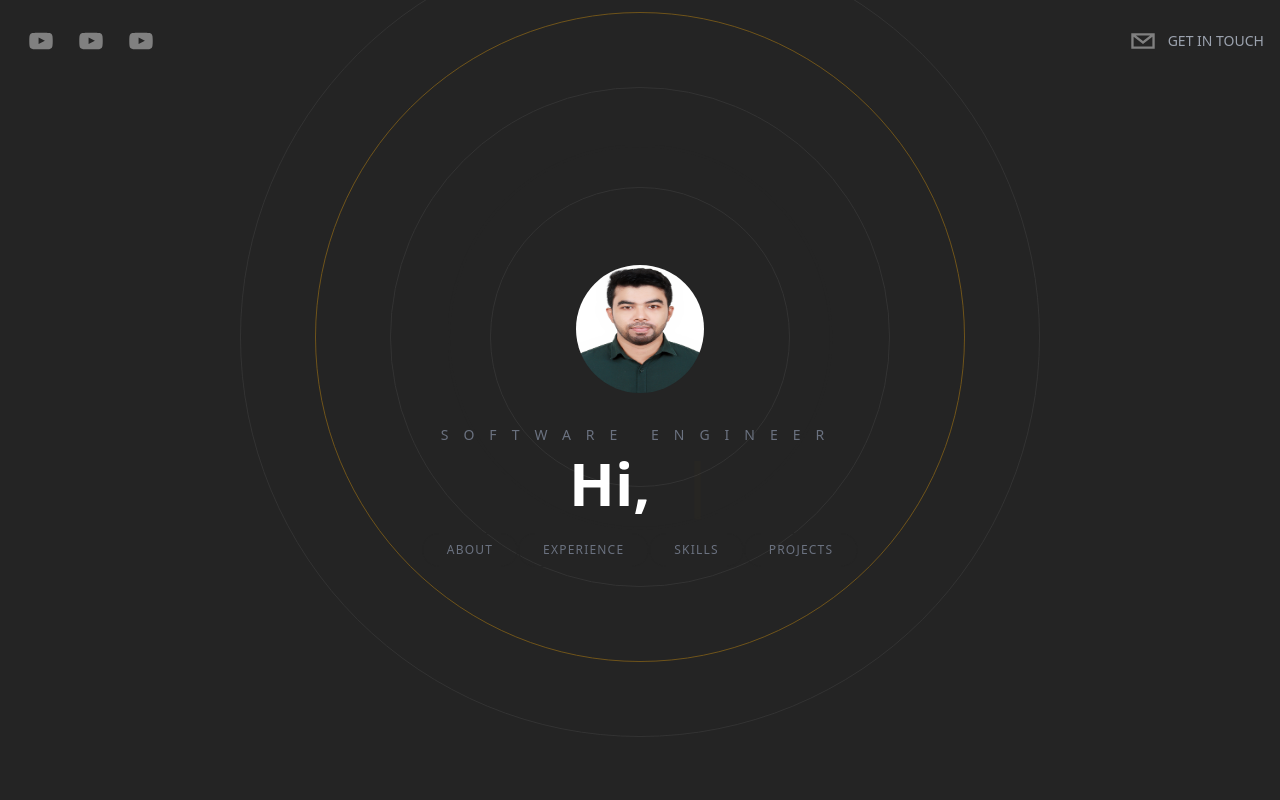
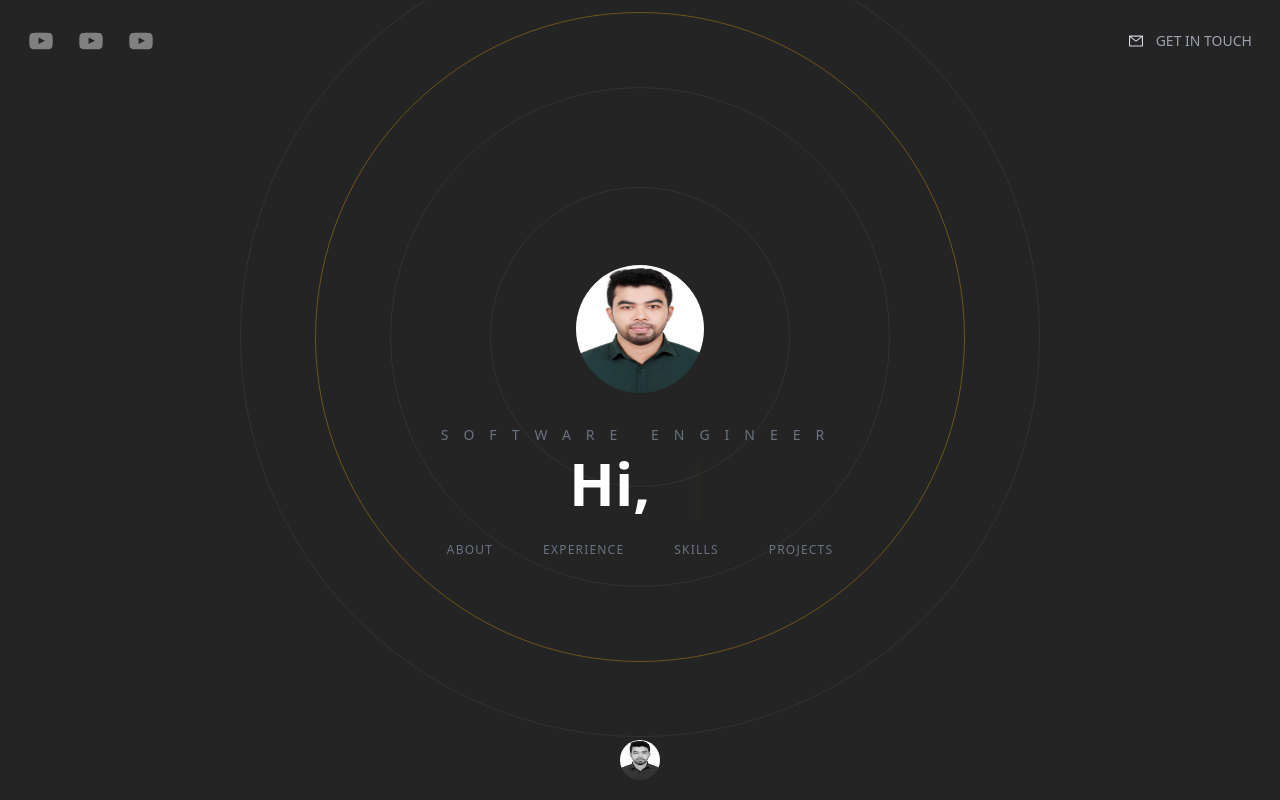
Before and after one commit to himalMajumder/nextjs-portfolio, a Next.js app: page / in a window 1280 px wide. Built offline with nearby package versions, Linux system fonts and the light colour scheme.

Commit message:
Tailwind css Scrollbar add and some issue fixed

```diff
--- a/app/page.tsx
+++ b/app/page.tsx
@@ -6,10 +6,11 @@ import Projects from '@/components/Projects'
 import Skills from '@/components/Skills'
 import WorkExperience from '@/components/WorkExperience'
 import Image from 'next/image'
+import Link from 'next/link'
 
 export default function Home() {
   return (
-    <main className='bg-[rgb(36,36,36)] text-white h-screen snap-y snap-mandatory overflow-scroll z-0'>
+    <main className='bg-[rgb(36,36,36)] text-white h-screen snap-y snap-mandatory overflow-y-scroll overflow-x-hidden z-0 scrollbar scrollbar-track-gray-400/20 scrollbar-thumb-[#F7AB0A]/80'>
       {/* Header */}
       <Header />
 
@@ -19,30 +20,40 @@ export default function Home() {
       </section>
 
       {/* About  */}
-      <section id='about' className='snap-center'>
+      <section id="about" className='snap-center'>
         <About />
       </section>
 
       {/* Experience  */}
-      <section id='experience' className='snap-center' >
+      <section id="experience" className='snap-center' >
         <WorkExperience />
       </section>
 
       {/* Skills  */}
-      <section id='skills' className='snap-start'>
+      <section id="skills" className='snap-start'>
         <Skills />
       </section>
 
       {/* Project  */}
-      <section id='projects' className='snap-start'>
+      <section id="projects" className='snap-start'>
         <Projects />
       </section>
 
       {/* Contact Me  */}
-      <section id='contact' className='snap-start'>
+      <section id="contact" className='snap-start'>
         <ContactMe />
       </section>
-
+      <Link href='#hero'>
+        <footer className='sticky bottom-5 w-full cursor-pointer'>
+          <div className='flex items-center justify-center'>
+            <img
+              className='h-10 w-10 rounded-full filter grayscale hover:grayscale-0'
+              src='./himal.jpg'
+              alt='profile'
+            />
+          </div>
+        </footer>
+      </Link>
     </main>
   )
 }
--- a/components/ContactMe.tsx
+++ b/components/ContactMe.tsx
@@ -1,9 +1,31 @@
+"use client"
+
 import React from 'react'
 import { PhoneIcon, MapPinIcon, EnvelopeIcon } from '@heroicons/react/24/solid'
+import { useForm, SubmitHandler } from "react-hook-form";
+
+
+
+
+type Inputs = {
+    name: string,
+    email: string,
+    subject: string,
+    message: string,
+};
 
 type Props = {}
 
+
+
 function ContactMe({ }: Props) {
+
+    const { register, handleSubmit  } = useForm<Inputs>();
+    const onSubmit: SubmitHandler<Inputs> = (formData) => {
+        window.location.href = `mailto:himalmajumder@gmail.com?subject=${formData.subject}&body=Hi, my name is ${formData.name}. ${formData.message} (${formData.email})`
+    }
+
+
     return (
         <div className='h-screen flex relative flex-col text-center md:text-left md:flex-row max-w-7xl px010 justify-evenly mx-auto items-center'>
             <h3 className='absolute top-24 uppercase tracking-[20px] text-gray-500 text-2xl'>
@@ -16,25 +38,28 @@ function ContactMe({ }: Props) {
                 </h4>
                 <div className='space-y-10'>
                     <div className='flex items-center space-x-5 justify-center'>
-                        <PhoneIcon  className='text-[#F7AB0A] h-7 w-7 animate-pulse' />
+                        <PhoneIcon className='text-[#F7AB0A] h-7 w-7 animate-pulse' />
                         <p className='text-2xl'>+123456789</p>
                     </div>
                     <div className='flex items-center space-x-5 justify-center'>
-                        <EnvelopeIcon  className='text-[#F7AB0A] h-7 w-7 animate-pulse' />
+                        <EnvelopeIcon className='text-[#F7AB0A] h-7 w-7 animate-pulse' />
                         <p className='text-2xl'>himalmajumder@gmail.com</p>
                     </div>
                     <div className='flex items-center space-x-5 justify-center'>
-                        <MapPinIcon  className='text-[#F7AB0A] h-7 w-7 animate-pulse' />
+                        <MapPinIcon className='text-[#F7AB0A] h-7 w-7 animate-pulse' />
                         <p className='text-2xl'>123 Developer Lane</p>
                     </div>
                 </div>
-                <form className='flex flex-col space-y-2 w-fit mx-auto'>
+                <form
+                    onSubmit={handleSubmit(onSubmit)}
+                    className='flex flex-col space-y-2 w-fit mx-auto'
+                >
                     <div className='flex space-x-2'>
-                        <input type='text' placeholder='Name' className='contactInput' />
-                        <input type='email' placeholder='Email' className='contactInput' />
+                        <input { ...register('name') } type='text' placeholder='Name' className='contactInput' />
+                        <input { ...register('email') } type='email' placeholder='Email' className='contactInput' />
                     </div>
-                    <input type='text' placeholder='Subject' className='contactInput' />
-                    <textarea placeholder='Message' className='contactInput' />
+                    <input { ...register('subject') }  type='text' placeholder='Subject' className='contactInput' />
+                    <textarea {...register('message') } placeholder='Message' className='contactInput' />
                     <button type='submit' className='bg-[#F7AB0A] py-5 px-10 rounded-md text-black font-bold text-lg'>Submit</button>
                 </form>
             </div>
--- a/components/Header.tsx
+++ b/components/Header.tsx
@@ -3,6 +3,9 @@
 import React from 'react'
 import { SocialIcon } from 'react-social-icons'
 import { motion } from 'framer-motion'
+import Link from 'next/link'
+import { AiOutlineMail } from 'react-icons/ai'
+
 
 type Props = {}
 
@@ -15,10 +18,14 @@ function Header({ }: Props) {
                 <SocialIcon url="https://www.youtube.com/@TraversyMedia" fgColor='gray' bgColor='transparent' />
                 {/* social icons */}
             </motion.div>
-            <motion.div initial={{ x : 500, opacity: 0, scale : 0.5 }} animate={{ x : 0, opacity : 1, scale : 1}} transition={{ duration: 1}} className='flex flex-row items-center text-gray-300 cursor-pointer'>
-                <SocialIcon className='cursor-pointer' network='email' fgColor='gray' bgColor='transparent' />
-                <p className='uppercase hidden md:inline-flex text-sm text-gray-400'>Get In Touch</p>
-            </motion.div>
+            <Link href='#contact'>
+                <motion.div initial={{ x : 500, opacity: 0, scale : 0.5 }} animate={{ x : 0, opacity : 1, scale : 1}} transition={{ duration: 1}} className='flex flex-row items-center text-gray-300 cursor-pointer'>
+                    <AiOutlineMail className='cursor-pointer' />
+
+                    {/* <SocialIcon className='cursor-pointer' network='email' fgColor='gray' bgColor='transparent' /> */}
+                    <p className='p-3 uppercase hidden md:inline-flex text-sm text-gray-400'>Get In Touch</p>
+                </motion.div>
+            </Link>
         </header>
     )
 }
--- a/components/WorkExperience.tsx
+++ b/components/WorkExperience.tsx
@@ -11,12 +11,12 @@ const WorkExperience = (props: Props) => {
         initial={{ opacity: 0}}
         whileInView={{ opacity: 1}}
         transition={{ duration : 1.5 }}
-        className='h-screen flex relative overflow-hidden flex-col text-left md:flex-row max-w-full px-10 justify-evenly mx-auto items-center'
+        className='h-screen flex relative overflow-hidden flex-col text-left md:flex-row max-w-full px-10 justify-evenly mx-auto items-center '
     >
         <h3 className='absolute top-24 uppercase tracking-[20px] text-gray-500 text-2xl'>
             Experience
         </h3>
-        <div className='w-full flex space-x-5 overflow-x-scroll p-10 snap-x snap-mandatory'>
+        <div className='w-full flex space-x-5 overflow-x-scroll p-10 snap-x snap-mandatory scrollbar scrollbar-track-gray-400/20 scrollbar-thumb-[#F7AB0A]/80'>
             <ExperienceCard />
             <ExperienceCard />
             <ExperienceCard />
--- a/tailwind.config.js
+++ b/tailwind.config.js
@@ -14,5 +14,7 @@ module.exports = {
       },
     },
   },
-  plugins: [],
+  plugins: [
+    require('tailwind-scrollbar'),
+  ],
 }
```
Also changed, not shown: package.json (+6 -1 lines), 1 other file (tests, documents, lock files or other folders).
